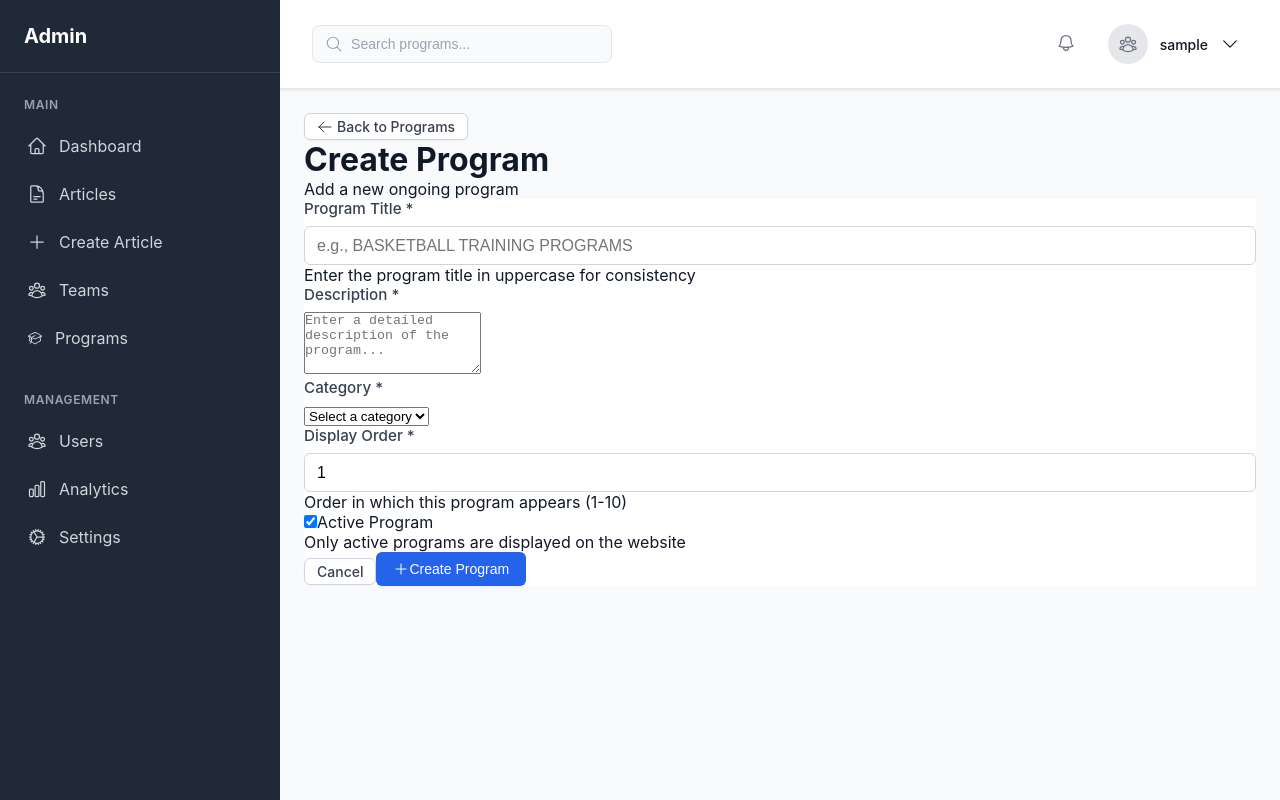
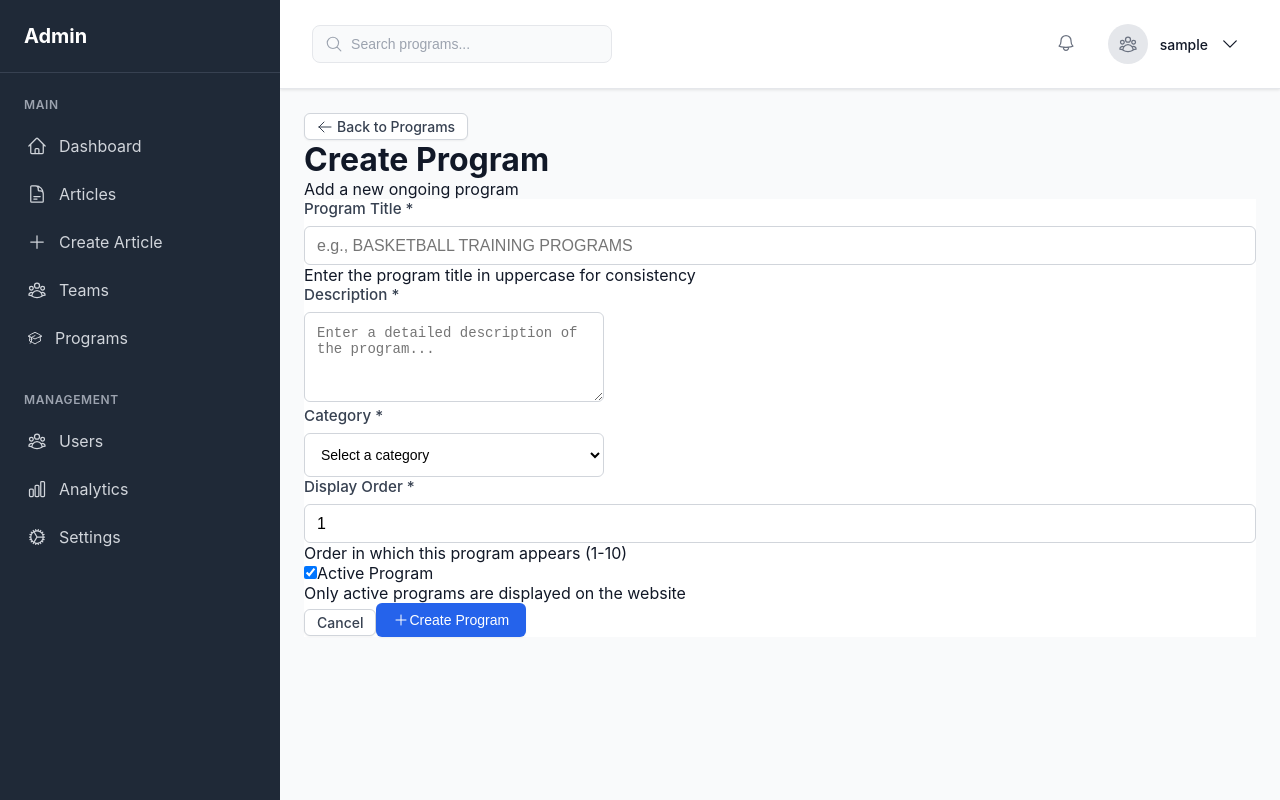
Before and after one commit to Isaacn123/web_dashboard, a Next.js app in the folder frontend/: page /create-program in a window 1280 px wide. Built offline with nearby package versions, Linux system fonts and the light colour scheme; sample sign-in values are in the browser's storage.

Commit message:
adding ongoining programs

```diff
--- a/frontend/src/app/globals.css
+++ b/frontend/src/app/globals.css
@@ -1099,7 +1099,7 @@ body {
 
 .setting-input,
 .setting-textarea,
-.setting-select {
+.setting-select,.form-select,.form-textarea {
   width: 300px;
   padding: 0.75rem;
   border: 1px solid #d1d5db;
@@ -1111,13 +1111,13 @@ body {
 
 .setting-input:focus,
 .setting-textarea:focus,
-.setting-select:focus {
+.setting-select:focus,.form-select:focus,.form-textarea:focus  {
   outline: none;
   border-color: #2563eb;
   box-shadow: 0 0 0 3px rgba(37, 99, 235, 0.1);
 }
 
-.setting-textarea {
+.setting-textarea,.form-textarea {
   resize: vertical;
   min-height: 80px;
 }
@@ -1341,6 +1341,10 @@ body {
   font-weight: 500;
   color: #111827;
   margin-bottom: 0.5rem;
+}
+
+.form-select{
+
 }
 
 .form-input {
```
